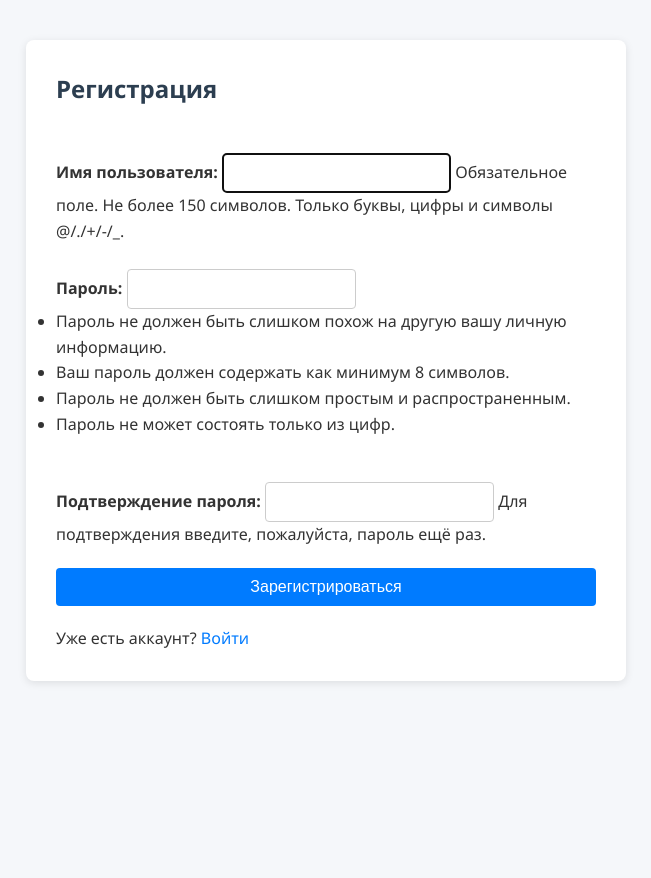
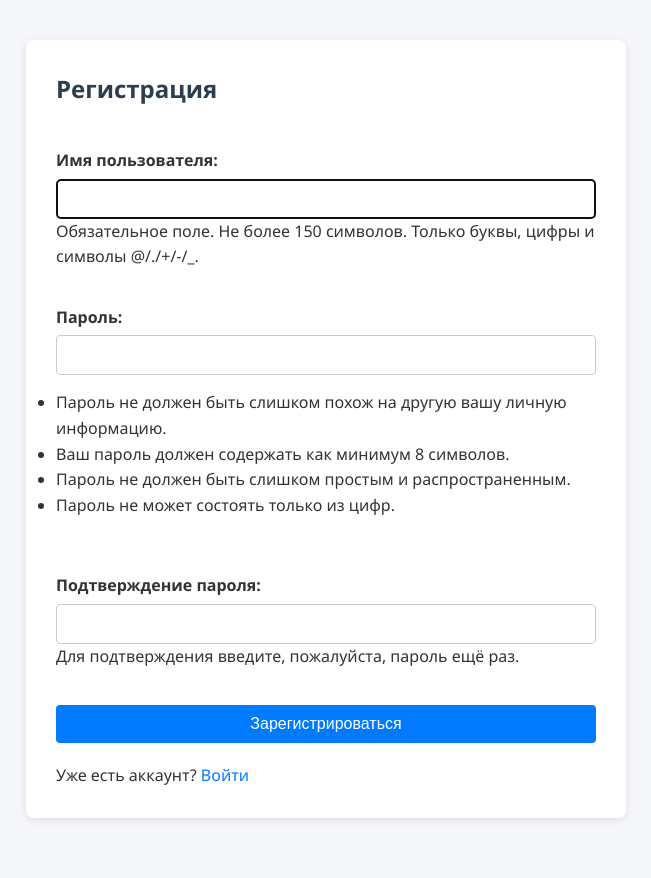
Before and after one commit to AndreyBulygin46/solution, a Django app: page /register/ in a window 1280 px wide. Shown: the part 77-955 px from the top of the page, without its empty margins (314-965 px from the left). Before the commit the page ends 760 px from the top, so only its background shows below. Run offline with Django 5.2, Linux system fonts and the light colour scheme.

Commit message:
изменены стили, теперь все ровно

```diff
--- a/quote/app_quote/static/main.css
+++ b/quote/app_quote/static/main.css
@@ -47,19 +47,25 @@ form {
     flex-direction: column;
 }
 
+form p {
+    display: flex;
+    flex-direction: column;
+    margin-bottom: 15px;
+}
+
 form label {
-    margin-top: 10px;
     font-weight: bold;
+    margin-bottom: 5px;
 }
 
 form input,
 form textarea,
 form select {
     padding: 10px;
-    margin-top: 5px;
     border: 1px solid #ccc;
     border-radius: 4px;
     font-size: 1rem;
+    width: 100%;
 }
 
 form button {
```
